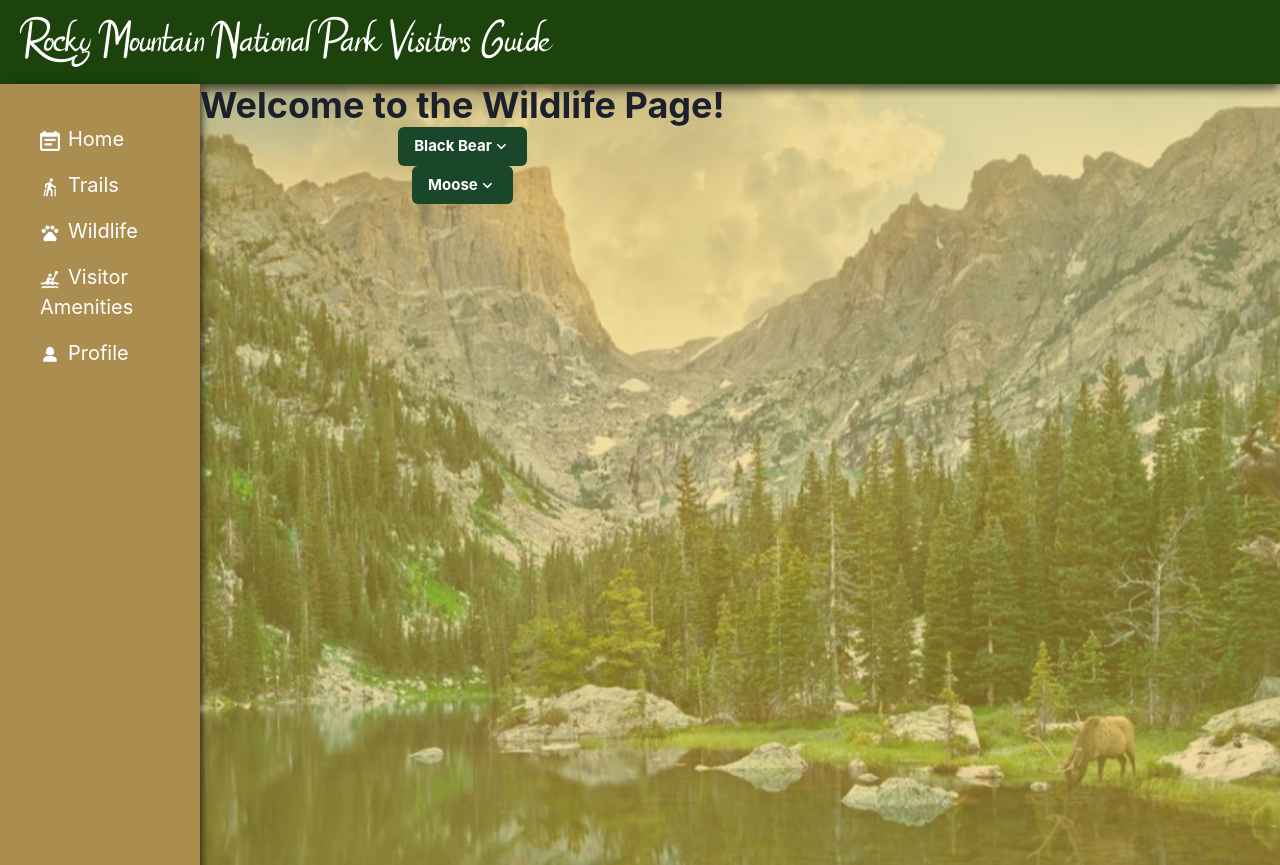
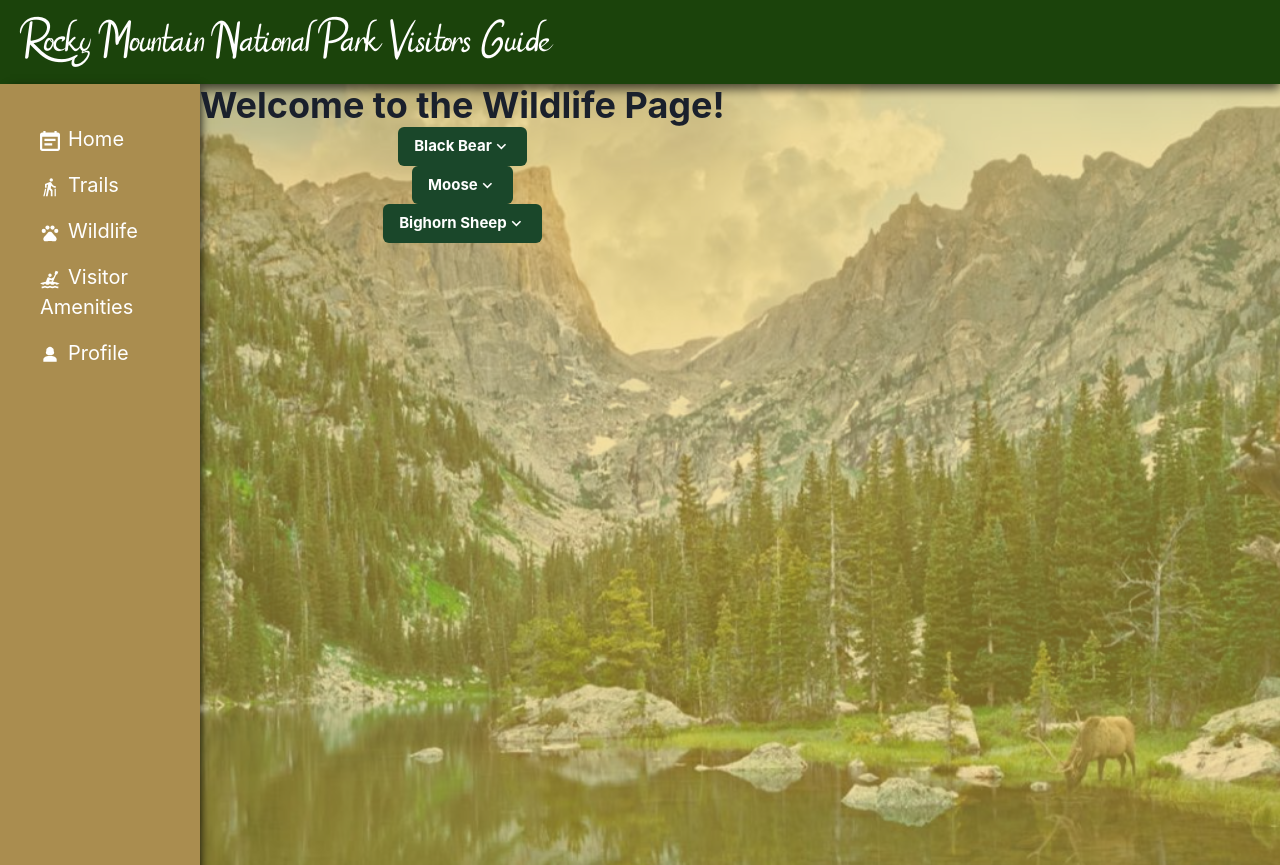
Before and after one commit to alexlofton/rockymountainnationalparkvisitorsguide, a React (Vite) app in the folder client/: page /Wildlife in a window 1280 px wide. Shown: the top 865 px of the page. Built offline with nearby package versions, Linux system fonts and the light colour scheme.

Commit message:
fixed wildlife images

```diff
--- a/client/src/pages/Wildlife.jsx
+++ b/client/src/pages/Wildlife.jsx
@@ -17,6 +17,14 @@ function WildlifePage() {
       name: 'Moose',
       imageSrc: '/assets/animals/moose.jpg',
       description: 'Towering above the landscape with its massive frame and impressive antlers, the moose commands attention and respect. Often found grazing in meadows or wading through mountain lakes and streams, this magnificent creature is perfectly adapted to its natural habitat.',
+      seen: false
+    },
+
+    {
+      id: 2,
+      name: 'Bighorn Sheep',
+      imageSrc: '/assets/animals/bighornsheep.jpg',
+      description: "The bighorn sheep commands attention with its imposing presence and rugged beauty. With its magnificent curved horns and rugged, muscular build, this iconic creature embodies a spirit of mastery in this alpine wilderness.",
       seen: false
     },
 
```
